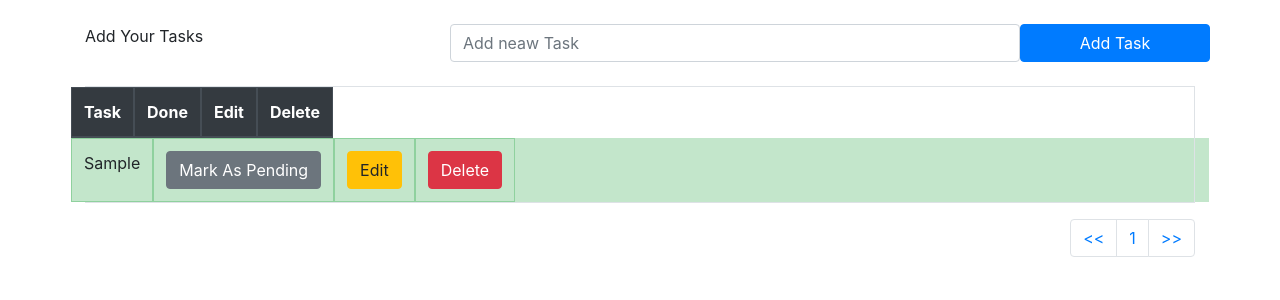
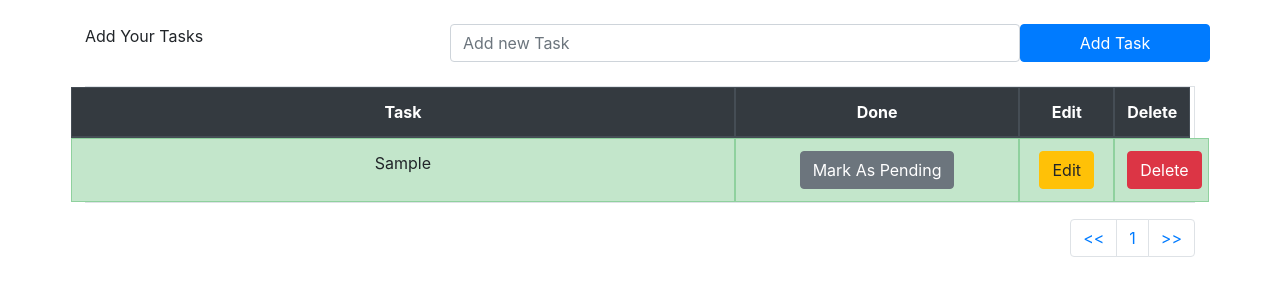
Before and after one commit to mzxz/task-master, a Django app: page /tasklist/ in a window 1280 px wide. Shown: the part 56-356 px from the top of the page. Run offline with Django 3.2, Linux system fonts and the light colour scheme; tables that the repository leaves empty hold one stand-in row (values such as "Sample post").

Commit message:
styled todo list page

```diff
--- a/task/templates/todolist.html
+++ b/task/templates/todolist.html
@@ -22,17 +22,17 @@
         <form method="POST" class="row">
             {% csrf_token %}
             <label class="col-lg-4">Add Your Tasks</label>
-            <input type="text" class="form-control col-lg-6" name="task" placeholder="Add neaw Task">
+            <input type="text" class="form-control col-lg-6" name="task" placeholder="Add new Task">
             <button type="submit" class="btn btn-primary col-lg-2">Add Task</button>
           </form>
           <br>
         <table class="table table-bordered text-center">
             <thead class="thead-dark">
                 <tr class="row">
-                    <th scope="col">Task</th>
-                    <th scope="col">Done</th>
-                    <th scope="col">Edit</th>
-                    <th scope="col">Delete</th>
+                    <th class="col-7">Task</th>
+                    <th class="col-3">Done</th>
+                    <th class="col-1">Edit</th>
+                    <th scope="col-1">Delete</th>
                 </tr>
             </thead>
             <tbody>
@@ -40,17 +40,17 @@
                 {% for obj in all_tasks %}
                     {% if obj.done %}
                         <tr class="table-success row">
-                            <td>{{obj.task}}</td>
-                            <td><a href="{% url 'pending_task' obj.id %}"><button type="button" class="btn btn-secondary">Mark As Pending</button</a></td>
-                            <td><a href="{% url 'edit_task' obj.id %}"><button type="button" class="btn btn-warning">Edit</button></a></td>
-                            <td><a href="{% url 'delete_task' obj.id %}"><button type="button" class="btn btn-danger">Delete</button></a></td>
+                            <td class="col-7">{{obj.task}}</td>
+                            <td class="col-3"><a href="{% url 'pending_task' obj.id %}"><button type="button" class="btn btn-secondary">Mark As Pending</button</a></td>
+                            <td class="col-1"><a href="{% url 'edit_task' obj.id %}"><button type="button" class="btn btn-warning">Edit</button></a></td>
+                            <td class="col-1"><a href="{% url 'delete_task' obj.id %}"><button type="button" class="btn btn-danger">Delete</button></a></td>
                         </tr>
                         {% else %}
                             <tr class="row">
-                                <td>{{obj.task}}</td>
-                                <td><a href="{% url 'complete_task' obj.id %}"><button type="button" class="btn btn-secondary">Mark As completed</button</a></td>
-                                <td><a href="{% url 'edit_task' obj.id %}"><button type="button" class="btn btn-warning">Edit</button></a></td>
-                                <td><a href="{% url 'delete_task' obj.id %}"><button type="button" class="btn btn-danger">Delete</button></a></td>
+                                <td class="col-7">{{obj.task}}</td>
+                                <td class="col-3"><a href="{% url 'complete_task' obj.id %}"><button type="button" class="btn btn-secondary">Mark As completed</button</a></td>
+                                <td class="col-1"><a href="{% url 'edit_task' obj.id %}"><button type="button" class="btn btn-warning">Edit</button></a></td>
+                                <td class="col-1"><a href="{% url 'delete_task' obj.id %}"><button type="button" class="btn btn-danger">Delete</button></a></td>
                             </tr>
                     {% endif %}
                 {% endfor %}
```
